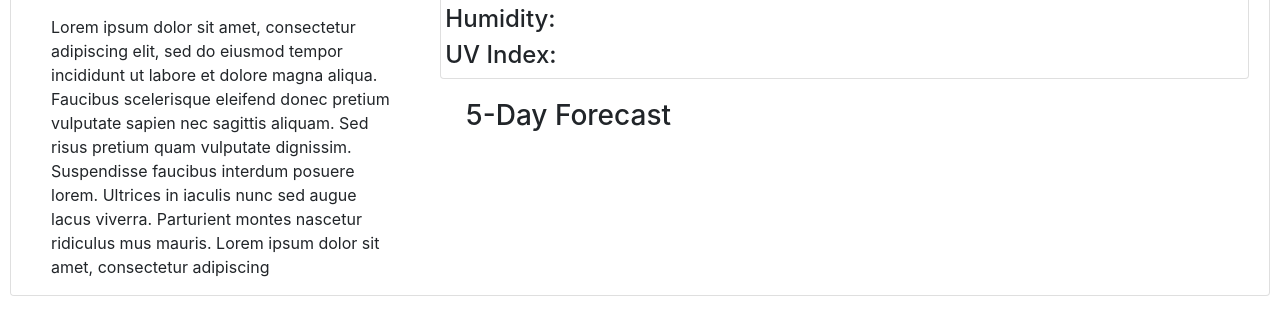
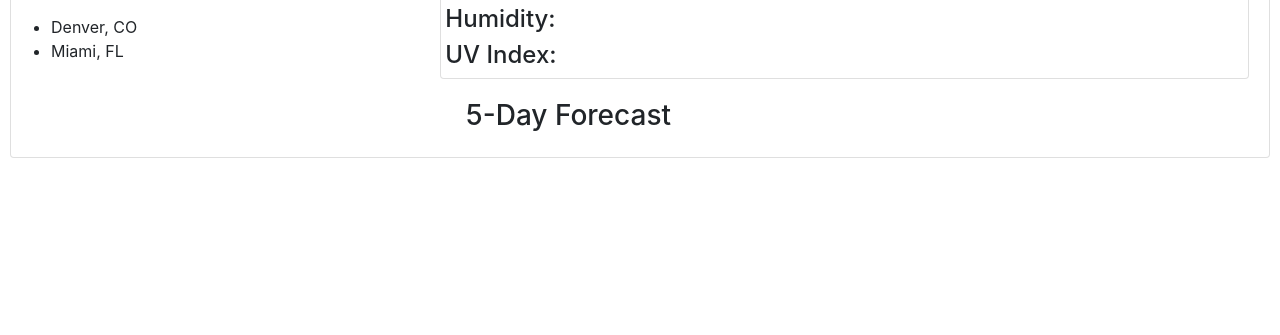
Before and after one commit to colinmichael89/Weather-Dashboard, a plain HTML site: page index.html in a window 1280 px wide. Shown: the part 265-600 px from the top of the page. Drawn offline with nearby package versions, Linux system fonts and the light colour scheme.

```diff
--- a/assets/js/app.js
+++ b/assets/js/app.js
@@ -1,7 +1,20 @@
 // Define Variables
 const APIRoot = "https://api.openweathermap.org/data/2.5/weather";
 const APIKey = "8a1b9ee606209a0862fbdcd28f56a206";
-// const iconImage = "https://openweathermap.org/img/w/" + icon + ".png";
+
+// var localstorageArray = JSON.parse(localStorage.getItem("searchArray"));
+// var cities = document.querySelector(".previous-searches");
+// for (var i = 0; i < searchArray.length; i++) {
+//   var citySearch = searchArray[i];
+//   var listItem = document.createElement("li");
+//   var listBtn = document.createElement("button");
+//   searchList.setAttribute(`class`, `list-item`);
+//   listItem.textContent = citySearch;
+// }
+// searchList.textContent = citySearch.value;
+// cities.appendChild(searchList);
+
+// cities.appendChild("search-container");
 
 // Query Selectors
 const searchedCity = document.querySelector(".form-input");
@@ -31,32 +44,6 @@
   localStorage.setItem("searchArray", JSON.stringify(searchArray));
   var search = searchedCity.value;
   searchArray.push(search);
-
-  // function renderLocalstorage(searchArray) {
-  //   var cities = document.querySelector(".previous-searches");
-  //   for (var i = 0; i < searchArray.length; i++) {
-  //     var searchedCity = searchArray[i];
-  //     var listItem = document.createElement("li");
-  //     listItem.textContent = searchedCity;
-
-  // for (var i = 0; i < searchArray.length; index++) {
-  //   const searchedCity = searchArray[i];
-
-  // }
-
-  // if (searchedCity.value === "") {
-  //   searchedCity.textContent = "Enter a City";
-  // } else {
-  //   renderLocalstorage();
-
-  //   var searchList = document.createElement(`li`);
-  //   searchList.setAttribute(`class`, `list-item`);
-  //   searchList.textContent = searchedCity.value.trim();
-  //   cities.appendChild(searchList);
-
-  //   cities.appendChild("search-container");
-
-  //   showPrevSearches(searchArray);
 
   fetch(cityQueryUrl)
     .then(function (response) {
@@ -149,6 +136,6 @@
   currentWeatherApi();
   forecastApi();
   clearSearch();
-  renderLocalstorage;
+  // renderLocalstorage();
   // searchHistory();
 });
--- a/index.html
+++ b/index.html
@@ -44,13 +44,8 @@
           <div class="card no-border">
             <div class="search-container">
             <ul class="previous-searches">
-              Lorem ipsum dolor sit amet, consectetur adipiscing elit, sed do
-              eiusmod tempor incididunt ut labore et dolore magna aliqua.
-              Faucibus scelerisque eleifend donec pretium vulputate sapien nec
-              sagittis aliquam. Sed risus pretium quam vulputate dignissim.
-              Suspendisse faucibus interdum posuere lorem. Ultrices in iaculis
-              nunc sed augue lacus viverra. Parturient montes nascetur ridiculus
-              mus mauris. Lorem ipsum dolor sit amet, consectetur adipiscing
+             <li>Denver, CO</li>
+             <li>Miami, FL</li>
             </ul>
           </div>
         </div>
```
Also changed, not shown: assets/images/2022-08-02 (2).png (added).
